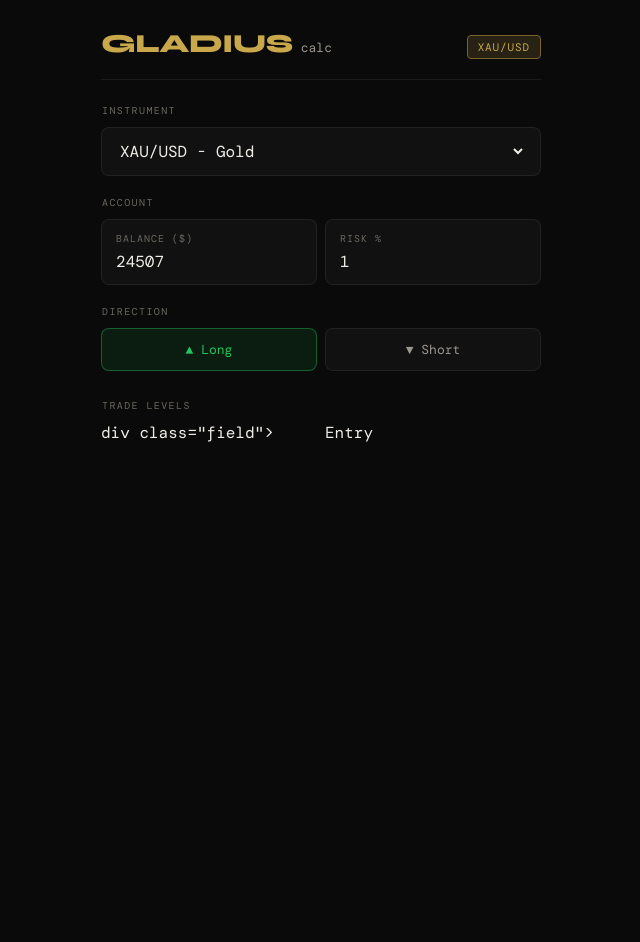
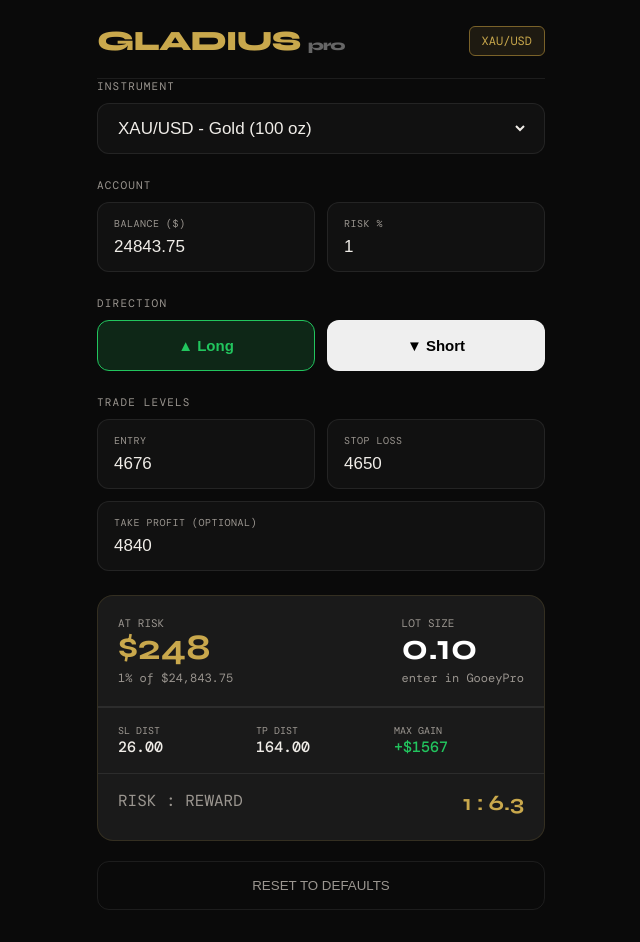
Before and after one commit to donregallethal/gladius-pro-v2, a plain HTML site: page index.html in a window 1280 px wide. Shown: the whole page, without its empty margins (319-959 px from the left). Before the commit the page ends 800 px from the top, so only its background shows below. Drawn offline with nearby package versions, Linux system fonts and the light colour scheme; a web font is replaced by a local one.

Commit message:
Update index.html

```diff
--- a/index.html
+++ b/index.html
@@ -6,66 +6,106 @@
 <meta name="theme-color" content="#0a0a0a" />
 <meta name="apple-mobile-web-app-capable" content="yes" />
 <meta name="apple-mobile-web-app-status-bar-style" content="black-translucent" />
-<meta name="apple-mobile-web-app-title" content="Gladius" />
 <title>Gladius Calc</title>
 <link rel="preconnect" href="https://fonts.googleapis.com" />
 <link href="https://fonts.googleapis.com/css2?family=DM+Mono:wght@300;400;500&family=Syne:wght@400;600;700;800&display=swap" rel="stylesheet" />
 <style>
-  /* === Your original CSS (unchanged) === */
   *, *::before, *::after { box-sizing: border-box; margin: 0; padding: 0; }
   :root {
-    --bg: #0a0a0a; --surface: #111111; --surface2: #1a1a1a; --border: rgba(255,255,255,0.07);
-    --border2: rgba(255,255,255,0.12); --gold: #c9a84c; --gold-dim: #7a6229;
-    --gold-glow: rgba(201,168,76,0.15); --green: #22c55e; --red: #ef4444;
-    --text: #f0ede8; --muted: #6b6760; --muted2: #9b9690;
-    --mono: 'DM Mono', monospace; --display: 'Syne', sans-serif;
+    --bg: #0a0a0a;
+    --surface: #111111;
+    --surface2: #1a1a1a;
+    --border: rgba(255,255,255,0.08);
+    --border2: rgba(201,168,76,0.15);
+    --gold: #c9a84c;
+    --gold-dim: #7a6229;
+    --green: #22c55e;
+    --red: #ef4444;
+    --text: #f0ede8;
+    --muted: #9b9690;
+    --mono: 'DM Mono', monospace;
+    --display: 'Syne', sans-serif;
   }
-  html, body { min-height: 100%; background: var(--bg); color: var(--text); font-family: var(--mono); }
-  body { min-height: 100svh; display: flex; flex-direction: column; padding: env(safe-area-inset-top) env(safe-area-inset-right) env(safe-area-inset-bottom) env(safe-area-inset-left); }
-  .app { flex: 1; display: flex; flex-direction: column; max-width: 480px; margin: 0 auto; width: 100%; padding: 0 20px 32px; }
-  header { padding: 28px 0 20px; display: flex; align-items: flex-end; justify-content: space-between; border-bottom: 0.5px solid var(--border); margin-bottom: 24px; }
-  .logo { font-family: var(--display); font-weight: 800; font-size: 26px; letter-spacing: -0.5px; color: var(--gold); }
-  .logo span { color: var(--muted2); font-weight: 400; font-size: 13px; font-family: var(--mono); letter-spacing: 0; margin-left: 8px; }
-  .instrument-badge { font-size: 11px; font-family: var(--mono); color: var(--gold); background: var(--gold-glow); border: 0.5px solid var(--gold-dim); padding: 4px 10px; border-radius: 4px; letter-spacing: 0.08em; }
-  .section { margin-bottom: 20px; }
-  .section-head { font-size: 10px; letter-spacing: 0.14em; color: var(--muted); text-transform: uppercase; margin-bottom: 10px; padding-left: 1px; }
-  .input-grid { display: grid; grid-template-columns: 1fr 1fr; gap: 8px; }
-  .field { background: var(--surface); border: 0.5px solid var(--border); border-radius: 8px; padding: 12px 14px; transition: border-color 0.15s; }
-  .field:focus-within { border-color: var(--gold-dim); }
-  .field label { display: block; font-size: 10px; letter-spacing: 0.1em; color: var(--muted); text-transform: uppercase; margin-bottom: 6px; }
-  .field input, .field select { background: transparent; border: none; outline: none; color: var(--text); font-family: var(--mono); font-size: 16px; font-weight: 400; width: 100%; }
-  .field input::-webkit-outer-spin-button, .field input::-webkit-inner-spin-button { -webkit-appearance: none; }
-  .field select { cursor: pointer; }
-  .field select option { background: #1a1a1a; }
-  .dir-toggle { display: grid; grid-template-columns: 1fr 1fr; gap: 8px; margin-bottom: 8px; }
-  .dir-btn { background: var(--surface); border: 0.5px solid var(--border); border-radius: 8px; padding: 12px; color: var(--muted2); font-family: var(--mono); font-size: 13px; cursor: pointer; text-align: center; transition: all 0.15s; }
-  .dir-btn.active-long { background: rgba(34,197,94,0.1); border-color: rgba(34,197,94,0.4); color: var(--green); }
-  .dir-btn.active-short { background: rgba(239,68,68,0.1); border-color: rgba(239,68,68,0.4); color: var(--red); }
-  .results { background: var(--surface); border: 0.5px solid var(--border2); border-radius: 12px; overflow: hidden; margin-bottom: 20px; }
-  .result-main { padding: 20px; border-bottom: 0.5px solid var(--border); display: grid; grid-template-columns: 1fr 1fr; gap: 16px; }
-  .result-label { font-size: 10px; letter-spacing: 0.12em; color: var(--muted); text-transform: uppercase; margin-bottom: 6px; }
-  .result-value { font-family: var(--display); font-weight: 700; font-size: 32px; letter-spacing: -1px; color: var(--gold); line-height: 1; }
-  .result-value.lots { color: var(--text); }
-  .result-sub { font-size: 11px; color: var(--muted); margin-top: 4px; }
-  .result-row { display: grid; grid-template-columns: repeat(3, 1fr); padding: 14px 20px; gap: 8px; }
-  .mini-label { font-size: 10px; color: var(--muted); letter-spacing: 0.08em; text-transform: uppercase; margin-bottom: 4px; }
-  .mini-val { font-size: 14px; font-weight: 500; }
-  .mini-val.pos { color: var(--green); }
-  .mini-val.neg { color: var(--red); }
-  .rr-section { padding: 0 20px 16px; border-top: 0.5px solid var(--border); }
-  .rr-header { display: flex; justify-content: space-between; align-items: center; padding: 12px 0 8px; font-size: 11px; color: var(--muted); }
-  .rr-header .rr-num { font-family: var(--display); font-weight: 700; font-size: 18px; color: var(--text); }
-  .rr-track { height: 3px; background: var(--surface2); border-radius: 99px; overflow: hidden; }
-  .rr-fill { height: 3px; border-radius: 99px; background: var(--gold); transition: width 0.3s ease; }
-  .warn-box { background: rgba(239,68,68,0.08); border: 0.5px solid rgba(239,68,68,0.3); border-radius: 8px; padding: 10px 14px; font-size: 12px; color: #f87171; display: none; margin-bottom: 12px; line-height: 1.5; }
-  .reset-btn { width: 100%; background: transparent; border: 0.5px solid var(--border2); border-radius: 8px; padding: 14px; color: var(--muted2); font-family: var(--mono); font-size: 13px; cursor: pointer; letter-spacing: 0.06em; transition: all 0.15s; margin-top: 4px; }
-  .footer { text-align: center; font-size: 10px; color: var(--muted); letter-spacing: 0.08em; padding-top: 16px; }
+  html, body {
+    min-height: 100%; background: var(--bg); color: var(--text);
+    font-family: var(--mono); -webkit-font-smoothing: antialiased;
+  }
+  body { padding: env(safe-area-inset-top) env(safe-area-inset-right) env(safe-area-inset-bottom) env(safe-area-inset-left); }
+  .app { max-width: 480px; margin: 0 auto; padding: 0 16px 32px; }
+  header {
+    padding: 24px 0 20px;
+    display: flex; align-items: center; justify-content: space-between;
+    border-bottom: 1px solid var(--border);
+  }
+  .logo {
+    font-family: var(--display); font-weight: 800; font-size: 28px;
+    letter-spacing: -1px; color: var(--gold);
+  }
+  .instrument-badge {
+    font-size: 12px; padding: 6px 12px; border-radius: 6px;
+    background: rgba(201,168,76,0.1); color: var(--gold);
+    border: 1px solid var(--gold-dim);
+  }
+  .section { margin-bottom: 24px; }
+  .section-head {
+    font-size: 11px; letter-spacing: 1.2px; color: var(--muted);
+    text-transform: uppercase; margin-bottom: 10px;
+  }
+  .input-grid { display: grid; grid-template-columns: 1fr 1fr; gap: 12px; }
+  .field {
+    background: var(--surface); border: 1px solid var(--border);
+    border-radius: 12px; padding: 14px 16px;
+  }
+  .field label {
+    display: block; font-size: 10px; color: var(--muted);
+    margin-bottom: 6px; letter-spacing: 0.5px;
+  }
+  .field input, .field select {
+    background: transparent; border: none; outline: none;
+    color: var(--text); font-size: 17px; width: 100%;
+  }
+  .dir-toggle { display: grid; grid-template-columns: 1fr 1fr; gap: 12px; }
+  .dir-btn {
+    padding: 16px; border-radius: 12px; text-align: center;
+    font-size: 15px; font-weight: 600; border: 1px solid var(--border);
+  }
+  .active-long { background: rgba(34,197,94,0.15); border-color: var(--green); color: var(--green); }
+  .active-short { background: rgba(239,68,68,0.15); border-color: var(--red); color: var(--red); }
+  .results {
+    background: var(--surface2); border: 1px solid var(--border2);
+    border-radius: 16px; overflow: hidden;
+  }
+  .result-main {
+    padding: 20px; display: flex; justify-content: space-between;
+    border-bottom: 1px solid var(--border);
+  }
+  .result-value {
+    font-family: var(--display); font-size: 36px; font-weight: 700;
+    color: var(--gold); line-height: 1;
+  }
+  .result-value.lots { color: #fff; }
+  .result-sub { font-size: 12px; color: var(--muted); margin-top: 4px; }
+  .result-row {
+    display: grid; grid-template-columns: 1fr 1fr 1fr;
+    padding: 16px 20px; gap: 8px; border-top: 1px solid var(--border);
+  }
+  .mini-label { font-size: 10px; color: var(--muted); }
+  .mini-val { font-size: 15px; font-weight: 500; }
+  .rr-section {
+    padding: 16px 20px; border-top: 1px solid var(--border);
+  }
+  .rr-header { display: flex; justify-content: space-between; margin-bottom: 8px; }
+  .rr-num { font-family: var(--display); font-size: 22px; font-weight: 700; color: var(--gold); }
+  .reset-btn {
+    width: 100%; background: transparent; border: 1px solid var(--border);
+    color: var(--muted); padding: 16px; border-radius: 12px; margin-top: 20px;
+  }
 </style>
 </head>
 <body>
 <div class="app">
   <header>
-    <div><div class="logo">GLADIUS<span>calc</span></div></div>
+    <div class="logo">GLADIUS <span style="font-size:15px;color:#666;">pro</span></div>
     <div class="instrument-badge" id="instrumentBadge">XAU/USD</div>
   </header>
 
@@ -73,8 +113,8 @@
     <div class="section-head">Instrument</div>
     <div class="field">
       <select id="instrument" onchange="changeInstrument()">
-        <option value="XAU">XAU/USD - Gold</option>
-        <option value="XAG">XAG/USD - Silver</option>
+        <option value="XAU">XAU/USD - Gold (100 oz)</option>
+        <option value="XAG">XAG/USD - Silver (5000 oz)</option>
         <option value="EURUSD">EUR/USD</option>
         <option value="GBPUSD">GBP/USD</option>
         <option value="USDJPY">USD/JPY</option>
@@ -86,12 +126,17 @@
     </div>
   </div>
 
-  <!-- Rest of the HTML is the same as before (Account, Direction, Trade levels, Results, etc.) -->
   <div class="section">
     <div class="section-head">Account</div>
     <div class="input-grid">
-      <div class="field"><label>Balance ($)</label><input type="number" id="balance" value="24507" inputmode="decimal" /></div>
-      <div class="field"><label>Risk %</label><input type="number" id="riskPct" value="1" step="0.1" inputmode="decimal" /></div>
+      <div class="field">
+        <label>BALANCE ($)</label>
+        <input type="number" id="balance" value="24843.75" inputmode="decimal" />
+      </div>
+      <div class="field">
+        <label>RISK %</label>
+        <input type="number" id="riskPct" value="1" step="0.1" inputmode="decimal" />
+      </div>
     </div>
   </div>
 
@@ -104,6 +149,121 @@
   </div>
 
   <div class="section">
-    <div class="section-head">Trade levels</div>
+    <div class="section-head">Trade Levels</div>
     <div class="input-grid">
-     div class="field"><label>Entry</label><input
+      <div class="field"><label>ENTRY</label><input type="number" id="entry" value="4676" /></div>
+      <div class="field"><label>STOP LOSS</label><input type="number" id="sl" value="4650" /></div>
+    </div>
+    <div class="field" style="margin-top:12px;">
+      <label>TAKE PROFIT (OPTIONAL)</label>
+      <input type="number" id="tp" value="4840" />
+    </div>
+  </div>
+
+  <div class="results">
+    <div class="result-main">
+      <div>
+        <div style="font-size:11px;color:var(--muted);">AT RISK</div>
+        <div class="result-value" id="dollarRisk">$249</div>
+        <div class="result-sub" id="riskSub">1% of $24,843</div>
+      </div>
+      <div>
+        <div style="font-size:11px;color:var(--muted);">LOT SIZE</div>
+        <div class="result-value lots" id="lotSize">0.10</div>
+        <div class="result-sub">enter in GooeyPro</div>
+      </div>
+    </div>
+
+    <div class="result-row">
+      <div><div class="mini-label">SL DIST</div><div class="mini-val" id="slDist">26.0</div></div>
+      <div><div class="mini-label">TP DIST</div><div class="mini-val" id="tpDist">164.0</div></div>
+      <div><div class="mini-label">MAX GAIN</div><div class="mini-val" id="maxGain" style="color:var(--green);">+$1,573</div></div>
+    </div>
+
+    <div class="rr-section">
+      <div class="rr-header">
+        <span style="color:var(--muted);">RISK : REWARD</span>
+        <span class="rr-num" id="rrNum">1 : 6.3</span>
+      </div>
+    </div>
+  </div>
+
+  <button class="reset-btn" onclick="resetDefaults()">RESET TO DEFAULTS</button>
+</div>
+
+<script>
+  let direction = 'long';
+  let currentInstrument = 'XAU';
+
+  const instruments = {
+    XAU:    { name: "XAU/USD", valuePerPoint: 100,   decimals: 2 },
+    XAG:    { name: "XAG/USD", valuePerPoint: 5000,  decimals: 3 },
+    EURUSD: { name: "EUR/USD", valuePerPoint: 100000,decimals: 5 },
+    GBPUSD: { name: "GBP/USD", valuePerPoint: 100000,decimals: 5 },
+    USDJPY: { name: "USD/JPY", valuePerPoint: 100000,decimals: 3 },
+    BTC:    { name: "BTC/USD", valuePerPoint: 1,     decimals: 2 },
+    US30:   { name: "US30",    valuePerPoint: 1,     decimals: 2 },
+    NAS100: { name: "NAS100",  valuePerPoint: 1,     decimals: 2 },
+    USOIL:  { name: "USOIL",   valuePerPoint: 100,   decimals: 3 }
+  };
+
+  function g(id) { return parseFloat(document.getElementById(id).value) || 0; }
+
+  function changeInstrument() {
+    currentInstrument = document.getElementById('instrument').value;
+    document.getElementById('instrumentBadge').textContent = instruments[currentInstrument].name;
+    calc();
+  }
+
+  function setDir(d) {
+    direction = d;
+    document.getElementById('btnLong').classList.toggle('active-long', d === 'long');
+    document.getElementById('btnShort').classList.toggle('active-short', d === 'short');
+    calc();
+  }
+
+  function calc() {
+    const balance = g('balance');
+    const riskPct = g('riskPct');
+    const entry = g('entry');
+    const sl = g('sl');
+    const tp = g('tp');
+
+    const dollarRisk = balance * (riskPct / 100);
+    const slDist = Math.abs(entry - sl);
+    const tpDist = tp > 0 ? Math.abs(tp - entry) : 0;
+    const inst = instruments[currentInstrument];
+
+    const lots = slDist > 0 ? dollarRisk / (slDist * inst.valuePerPoint) : 0;
+    const rr = tpDist > 0 ? tpDist / slDist : 0;
+    const maxGain = lots * tpDist * inst.valuePerPoint;
+
+    document.getElementById('dollarRisk').textContent = '$' + Math.round(dollarRisk);
+    document.getElementById('riskSub').textContent = riskPct + '% of $' + balance.toLocaleString();
+    document.getElementById('lotSize').textContent = lots.toFixed(2);
+    document.getElementById('slDist').textContent = slDist.toFixed(inst.decimals);
+    document.getElementById('tpDist').textContent = tpDist > 0 ? tpDist.toFixed(inst.decimals) : '—';
+    document.getElementById('maxGain').textContent = tpDist > 0 ? '+$' + Math.round(maxGain) : '—';
+    document.getElementById('rrNum').textContent = tpDist > 0 ? '1 : ' + rr.toFixed(1) : '—';
+  }
+
+  function resetDefaults() {
+    document.getElementById('balance').value = 24843.75;
+    document.getElementById('riskPct').value = 1;
+    document.getElementById('entry').value = 4676;
+    document.getElementById('sl').value = 4650;
+    document.getElementById('tp').value = 4840;
+    document.getElementById('instrument').value = 'XAU';
+    changeInstrument();
+  }
+
+  ['balance','riskPct','entry','sl','tp'].forEach(id => {
+    document.getElementById(id).addEventListener('input', calc);
+  });
+
+  // Initialize
+  changeInstrument();
+  calc();
+</script>
+</body>
+</html>
```
